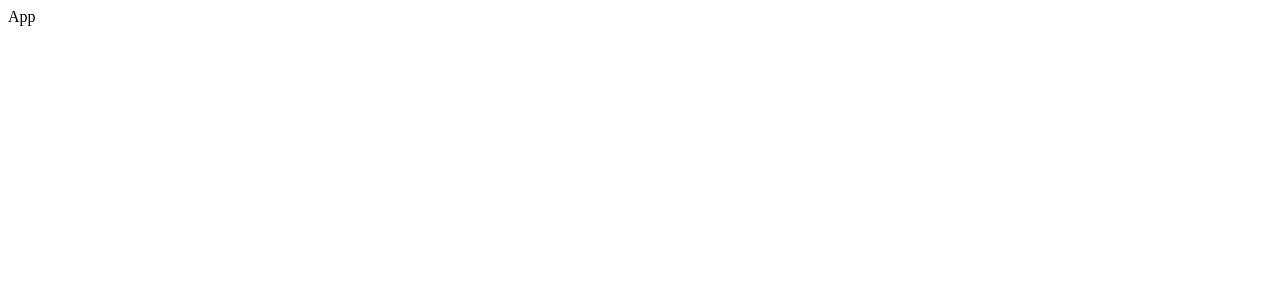
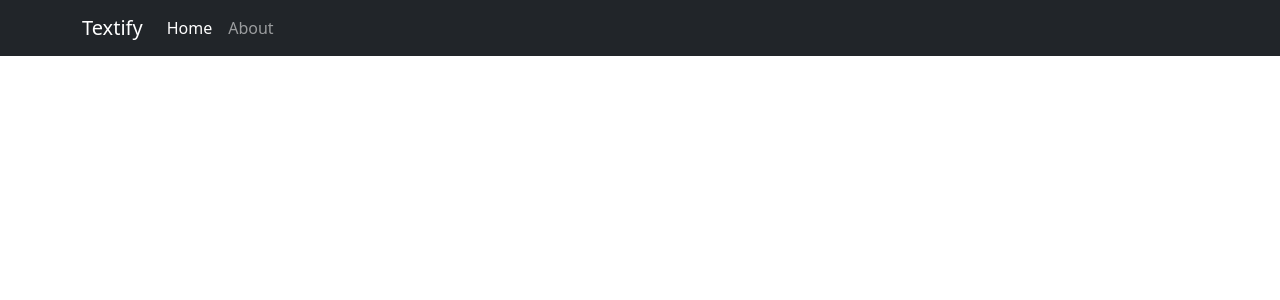
Before and after one commit to ahmadmangla/Textify-App, a React (Create React App) app in the folder my-app/: page / in a window 1280 px wide. Shown: the top 300 px of the page. Built offline with nearby package versions, Linux system fonts and the light colour scheme.

Commit message:
Navbar added

```diff
--- a/my-app/public/index.html
+++ b/my-app/public/index.html
@@ -9,6 +9,8 @@
       name="description"
       content="Web site created using create-react-app"
     />
+    <!-- Bootstrap CSS -->
+    <link href="https://cdn.jsdelivr.net/npm/bootstrap@5.1.3/dist/css/bootstrap.min.css" rel="stylesheet" integrity="sha384-1BmE4kWBq78iYhFldvKuhfTAU6auU8tT94WrHftjDbrCEXSU1oBoqyl2QvZ6jIW3" crossorigin="anonymous">
     <link rel="apple-touch-icon" href="%PUBLIC_URL%/logo192.png" />
     <!--
       manifest.json provides metadata used when your web app is installed on a
@@ -39,5 +41,7 @@
       To begin the development, run `npm start` or `yarn start`.
       To create a production bundle, use `npm run build` or `yarn build`.
     -->
+     <!-- Option 1: Bootstrap Bundle with Popper -->
+     <script src="https://cdn.jsdelivr.net/npm/bootstrap@5.1.3/dist/js/bootstrap.bundle.min.js" integrity="sha384-ka7Sk0Gln4gmtz2MlQnikT1wXgYsOg+OMhuP+IlRH9sENBO0LRn5q+8nbTov4+1p" crossorigin="anonymous"></script>
   </body>
 </html>
--- a/my-app/src/App.js
+++ b/my-app/src/App.js
@@ -1,8 +1,9 @@
 import React from 'react'
+import Navbar from './Components/Navbar'
 
 const App = () => {
   return (
-    <div>App</div>
+    <Navbar />
   )
 }
 
--- /dev/null
+++ b/my-app/src/Components/Navbar.js
@@ -0,0 +1,26 @@
+import React from 'react'
+
+const Navbar = () => {
+    return (
+        <nav className="navbar navbar-expand-md navbar-dark bg-dark">
+            <div className="container">
+                <a className="navbar-brand" href="/">Textify</a>
+                <button className="navbar-toggler" type="button" data-bs-toggle="collapse" data-bs-target="#navbarNav" aria-controls="navbarNav" aria-expanded="false" aria-label="Toggle navigation">
+                    <span className="navbar-toggler-icon"></span>
+                </button>
+                <div className="collapse navbar-collapse" id="navbarNav">
+                    <ul className="navbar-nav">
+                        <li className="nav-item">
+                            <a className="nav-link active" aria-current="page" href="/">Home</a>
+                        </li>
+                        <li className="nav-item">
+                            <a className="nav-link" href="/">About</a>
+                        </li>
+                    </ul>
+                </div>
+            </div>
+        </nav>
+    )
+}
+
+export default Navbar
--- a/my-app/src/index.js
+++ b/my-app/src/index.js
@@ -1,4 +1,3 @@
-import react from 'react';
 import ReactDOM from 'react-dom';
 import App from './App';
 
```
